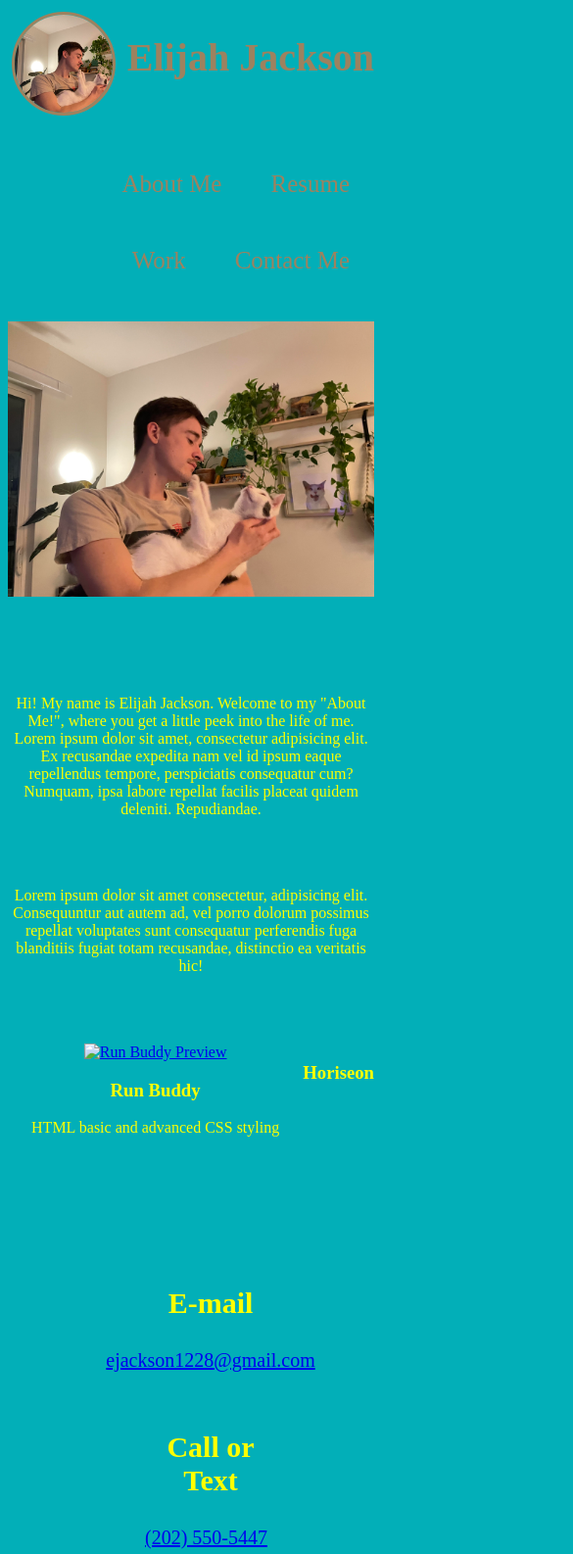
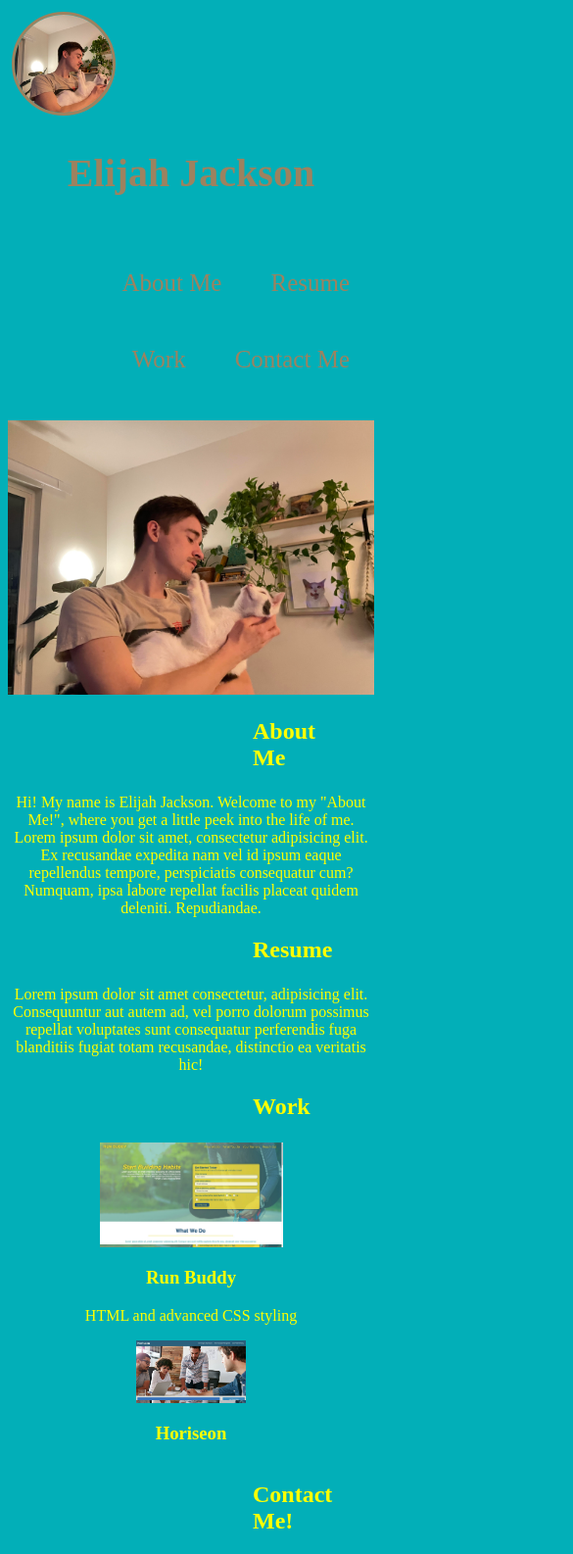
Before and after one commit to ejackson1228/Long-Yikes, a plain HTML site: page index.html in a window 390 px wide. Shown: the top 1586 px of the page at 98% size, 585 px wide, since content can reach past the window. Drawn offline with Linux system fonts and the light colour scheme.

Commit message:
almost done with media queries

```diff
--- a/assets/css/style.css
+++ b/assets/css/style.css
@@ -124,8 +124,43 @@ main{
 .run-buddy{
     margin:auto;
     padding:auto;
+
+}
+.run-buddy a{
+    background-image: url(../Images/run-buddy-preview.jpg);
+    background-attachment: fixed;
+    background-position: center;
+    background-repeat: no-repeat;
+    background-size:cover;
+    text-align:center;
+}
+.run-buddy-preview{
+    width: 50%;
+    height:auto;
+    margin-left:auto;
+    margin-right: auto;
 }
 
+.Horiseon{
+    margin:auto;
+    padding: auto;
+}
+
+.Horiseon a{
+    background-image: url(../Images/Horiseon-preview.jpg);
+    background-attachment: fixed;
+    background-position: center;
+    background-repeat: no-repeat;
+    background-size: cover;
+    text-align: center;
+}
+
+.horiseon-preview{
+    width: 30%;
+    height:auto;
+    margin-left: auto;
+    margin-right: auto;
+}
 
 .contactme{
     color:yellow;
@@ -159,3 +194,68 @@ main{
     text-align: center;
     font-size: 20px;
 }
+@media screen and (max-width:2560px){
+    .aboutme h2, .class-resume h2, .class-work h2, .contactme h2{
+        margin-right: 900px;
+        margin-left: 900px;
+    }
+}
+
+@media screen and (max-width:1440px) {
+    .aboutme h2, .class-resume h2, .class-work h2, .contactme h2{
+        margin-right: 650px;
+        margin-left: 650px;
+    }
+}
+@media screen and (max-width:1024px){
+
+
+    .header{
+        padding: bottom 0;
+        position:relative;
+        align-content: center;
+    }
+    .profile-pic{
+        height:100%;
+        width:100%;
+    }
+    .profile-pic-img{
+            margin: auto;
+            padding:auto;
+            display: inline-block;
+
+        }
+    .header h1{
+        width: 100%;
+        text-align:center;
+        justify-content: center;
+    }
+
+    .header nav{
+        margin-right: auto;
+        margin-left: auto;
+    }
+
+    .hero{
+        object-fit: fill;
+    }
+
+    .aboutme h2, .class-resume h2, .class-work h2, .contactme h2{
+        margin-right: 700px;
+        margin-left: 700px;
+    }
+}
+
+@media screen and (max-width:768px){
+    .aboutme h2, .class-resume h2, .class-work h2, .contactme h2{
+        margin-right: 250px;
+        margin-left: 250px;
+    }
+}
+
+@media screen and (max-width:320px){
+    .aboutme h2, .class-resume h2, .class-work h2, .contactme h2{
+        margin-right: 100px;
+        margin-left: 100px;
+    }
+}
--- a/index.html
+++ b/index.html
@@ -77,13 +77,18 @@
                 <div class="projects">
                     <div class="run-buddy">
                         <a href="https://ejackson1228.github.io/run-buddy/">
-                            <img href="./assets/Images/run-buddy-preview.jpg" alt="Run Buddy Preview" width="300px" height="300px"/>
+                            <img class="run-buddy-preview" src="./assets/Images/run-buddy-preview.jpg" alt="run buddy preview"/>
                         </a>
-                        <h3>Run Buddy</h3>
-                            <p>HTML basic and advanced CSS styling</p>
+                        <div class="image-text-tile">
+                            <h3>Run Buddy</h3>
+                            <p>HTML and advanced CSS styling</p>
+                        </div>
                     </div>
 
                     <div class="Horiseon">
+                        <a href="https://ejackson1228.github.io/fuzzy-broccoli/">
+                            <img class="horiseon-preview" src="./assets/Images/Horiseon-preview.jpg" alt="Horiseon Preview"/>
+                        </a>
                         <h3>Horiseon</h3>
 
                     </div>
```
Also changed, not shown: assets/Images/Horiseon-preview.jpg (added).
